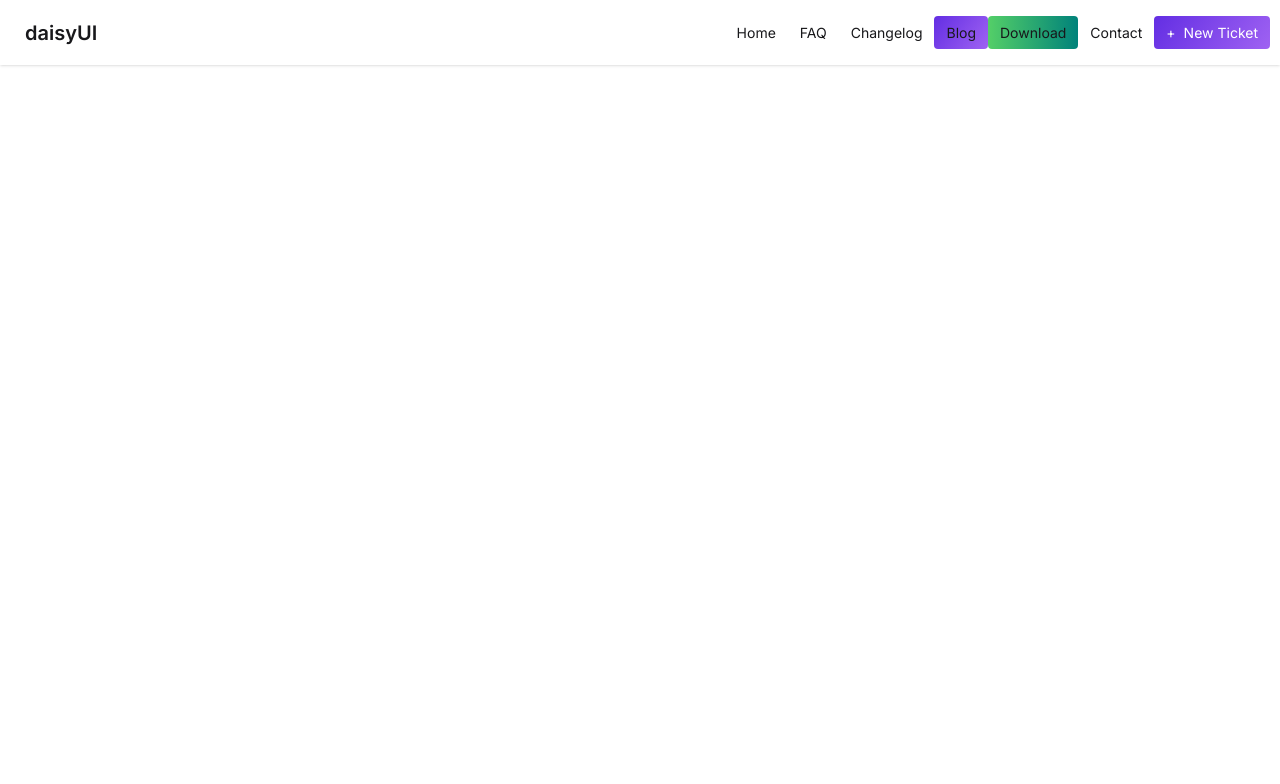
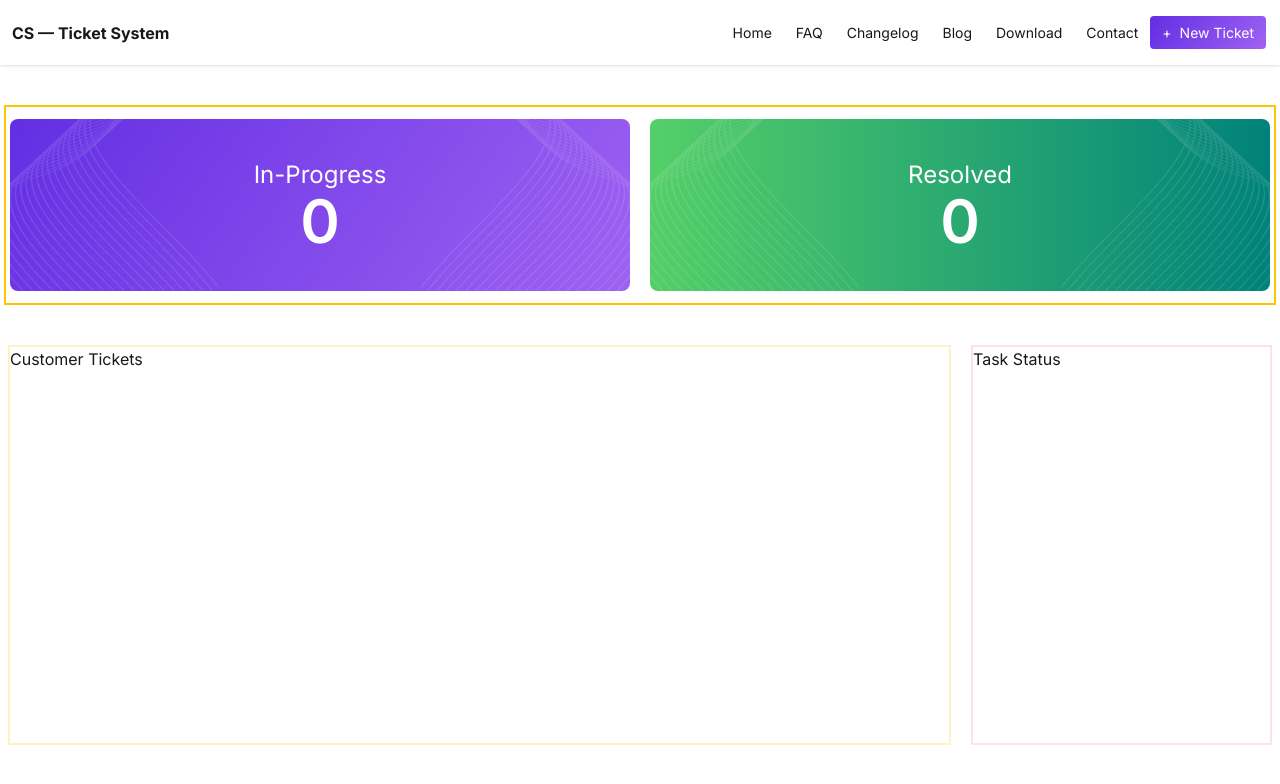
Before and after one commit to AyanSujon/assignment-B12A07, a React (Vite) app: page / in a window 1280 px wide. Shown: the top 784 px of the page. Built offline with nearby package versions, Linux system fonts and the light colour scheme.

Commit message:
added hero section

```diff
--- a/src/App.jsx
+++ b/src/App.jsx
@@ -1,47 +1,44 @@
 
 import './App.css'
+import Container from './components/container/Container'
+import Footer from './components/footer/Footer'
+import Hero from './components/hero/Hero'
+import MainSection from './components/mainSection/MainSection'
+import Navbar from './components/navbar/Navbar'
+
+
+
+
 
 function App() {
 
   return (
     <>
+<header>
+  <nav className='shadow-sm'>
+      <Navbar></Navbar>
+  </nav>
+    <Hero></Hero>
+</header>
 
-<div className="navbar bg-base-100 shadow-sm">
-  <div className="navbar-start">
-    <div className="dropdown">
-      <div tabIndex={0} role="button" className="btn btn-ghost lg:hidden">
-        <svg xmlns="http://www.w3.org/2000/svg" className="h-5 w-5" fill="none" viewBox="0 0 24 24" stroke="currentColor"> <path strokeLinecap="round" strokeLinejoin="round" strokeWidth="2" d="M4 6h16M4 12h8m-8 6h16" /> </svg>
-      </div>
-      <ul
-        tabIndex={0}
-        className="menu menu-sm dropdown-content bg-base-100 rounded-box z-1 mt-3 w-52 p-2 shadow  ">
-      <li><a>Home</a></li>
-      <li><a>FAQ</a></li>
-      <li><a>Changelog</a></li>
-      <li><a>Blog</a></li>
-      <li><a>Download</a></li>
-      <li><a>Contact</a></li>
-      <li><a className='btn-gradient text-white'><span>+</span> New Ticket</a></li>
-      </ul>
-    </div>
-    <a className="btn btn-ghost text-xl">daisyUI</a>
-  </div>
-  <div className="navbar-end hidden lg:flex">
-    <ul className="menu menu-horizontal px-0.5">
-      <li><a>Home</a></li>
-      <li><a>FAQ</a></li>
-      <li><a>Changelog</a></li>
-      <li><a className='hero-gradient-left'>Blog</a></li>
-      <li><a className='hero-gradient-right'>Download</a></li>
-      <li><a>Contact</a></li>
-      <li><a className='btn-gradient text-white'><span>+</span> New Ticket</a></li>
-    </ul>
-  </div>
-</div>
+<main>
+  <Container>
+    <MainSection></MainSection>
+  </Container>
+</main>
 
 
 
 
+
+
+
+
+<footer>
+  <Container>
+    <Footer></Footer>
+  </Container>
+</footer>
     </>
   )
 }
--- /dev/null
+++ b/src/components/container/Container.jsx
@@ -0,0 +1,11 @@
+import React from 'react';
+
+const Container = ({children}) => {
+    return (
+        <div className='container mx-auto px-1'>
+            {children}
+        </div>
+    );
+};
+
+export default Container;
--- /dev/null
+++ b/src/components/footer/Footer.jsx
@@ -0,0 +1,11 @@
+import React from 'react';
+
+const Footer = () => {
+    return (
+        <div>
+            {/* <h1 className='h-100 border-2 border-amber-300'>Footer</h1> */}
+        </div>
+    );
+};
+
+export default Footer;
--- /dev/null
+++ b/src/components/hero/Hero.jsx
@@ -0,0 +1,27 @@
+import React from 'react';
+import Container from '../container/Container';
+
+const Hero = () => {
+    return (
+        <>
+        <Container>
+        <div className=' flex flex-wrap gap-5 justify-between items-center min-h-50 my-10 px-1 border-2 border-yellow-400'>
+            <div className="in-progress flex-1 hero-gradient-left rounded-lg text-center text-white ">
+                <div className="info hero-bg-image py-10 px-16">
+                    <h2 className='text-2xl'>In-Progress</h2>
+                    <h3 className='font-semibold text-6xl'>0</h3>
+                </div>
+            </div>
+            <div className="resolved flex-1 hero-gradient-right rounded-lg text-center text-white ">
+                <div className="info hero-bg-image py-10 px-16">
+                    <h2 className='text-2xl'>Resolved</h2>
+                    <h3 className='font-semibold text-6xl'>0</h3>
+                </div>
+            </div>
+        </div>
+        </Container>
+        </>
+    );
+};
+
+export default Hero;
--- /dev/null
+++ b/src/components/mainSection/CustomerTickets.jsx
@@ -0,0 +1,11 @@
+import React from 'react';
+
+const CustomerTickets = () => {
+    return (
+        <div className='col-span-12 md:col-span-9 h-100 border-2 border-amber-100'>
+            <h1>Customer Tickets</h1>
+        </div>
+    );
+};
+
+export default CustomerTickets;
--- /dev/null
+++ b/src/components/mainSection/MainSection.jsx
@@ -0,0 +1,19 @@
+import React from 'react';
+import Container from '../container/Container';
+import CustomerTickets from './CustomerTickets';
+import TaskStatus from './TaskStatus';
+
+const MainSection = () => {
+    return (
+        <section>
+            <Container>
+                <div className='grid gap-5 grid-cols-1 md:grid-cols-12'>
+                <CustomerTickets></CustomerTickets>
+                <TaskStatus></TaskStatus>
+                </div>
+            </Container>
+        </section>
+    );
+};
+
+export default MainSection;
--- /dev/null
+++ b/src/components/mainSection/TaskStatus.jsx
@@ -0,0 +1,11 @@
+import React from 'react';
+
+const TaskStatus = () => {
+    return (
+        <div className=' col-span-12 md:col-span-3  h-100 border-2 border-red-100'>
+            <h1>Task Status</h1>
+        </div>
+    );
+};
+
+export default TaskStatus;
--- /dev/null
+++ b/src/components/navbar/Navbar.jsx
@@ -0,0 +1,45 @@
+import React from 'react';
+import Container from '../container/Container';
+
+const Navbar = () => {
+    return (
+        <>
+            <Container>
+                <div className="navbar bg-base-100 ">
+                <div className="navbar-start">
+                    <div className="dropdown">
+                    <div tabIndex={0} role="button" className="btn btn-ghost lg:hidden">
+                        <svg xmlns="http://www.w3.org/2000/svg" className="h-5 w-5" fill="none" viewBox="0 0 24 24" stroke="currentColor"> <path strokeLinecap="round" strokeLinejoin="round" strokeWidth="2" d="M4 6h16M4 12h8m-8 6h16" /> </svg>
+                    </div>
+                    <ul
+                        tabIndex={0}
+                        className=" menu menu-sm dropdown-content bg-base-100 rounded-box z-1 mt-3 w-52 p-2 shadow  ">
+                    <li><a>Home</a></li>
+                    <li><a>FAQ</a></li>
+                    <li><a>Changelog</a></li>
+                    <li><a>Blog</a></li>
+                    <li><a>Download</a></li>
+                    <li><a>Contact</a></li>
+                    <li><a className='btn-gradient text-white'><span>+</span> New Ticket</a></li>
+                    </ul>
+                    </div>
+                    <a href='#' className="font-bold ">CS — Ticket System</a>
+                </div>
+                <div className="navbar-end hidden lg:flex">
+                    <ul className="menu menu-horizontal px-0.5">
+                    <li><a>Home</a></li>
+                    <li><a>FAQ</a></li>
+                    <li><a>Changelog</a></li>
+                    <li><a>Blog</a></li>
+                    <li><a>Download</a></li>
+                    <li><a>Contact</a></li>
+                    <li><a className='btn-gradient text-white'><span>+</span> New Ticket</a></li>
+                    </ul>
+                </div>
+                </div>
+            </Container>
+        </>
+    );
+};
+
+export default Navbar;
--- a/src/index.css
+++ b/src/index.css
@@ -17,3 +17,10 @@
   background: linear-gradient(90.00deg, rgba(84, 207, 103.68001556396484, 1),rgba(0, 130, 122.20001220703125, 1) 100%);
 
 }
+
+.hero-bg-image{
+  background-image: url(./assets/vector1.png), url(./assets/hero-bg-right.png);
+  background-repeat: no-repeat, no-repeat ;
+  background-position: bottom left, bottom right;
+  background-size: contain, contain;
+}
```
Also changed, not shown: src/assets/hero-bg-right.png (added), src/assets/vector1.png (added).
